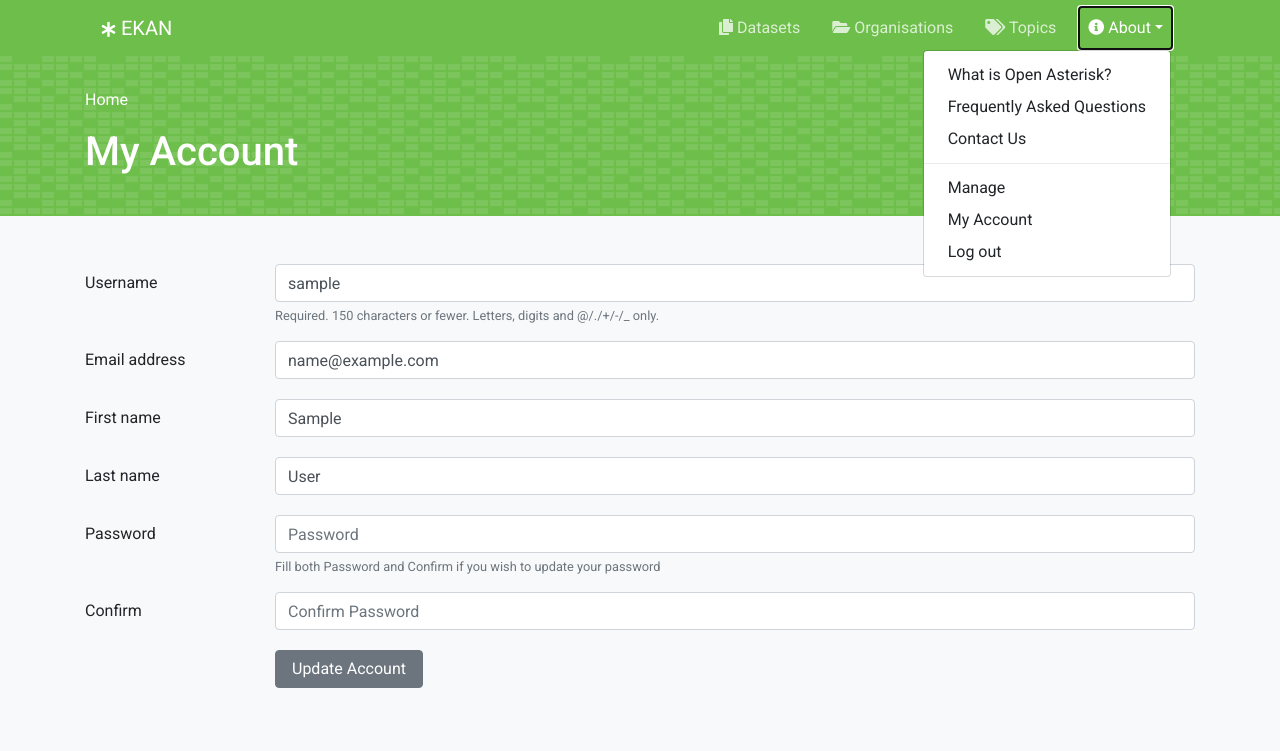
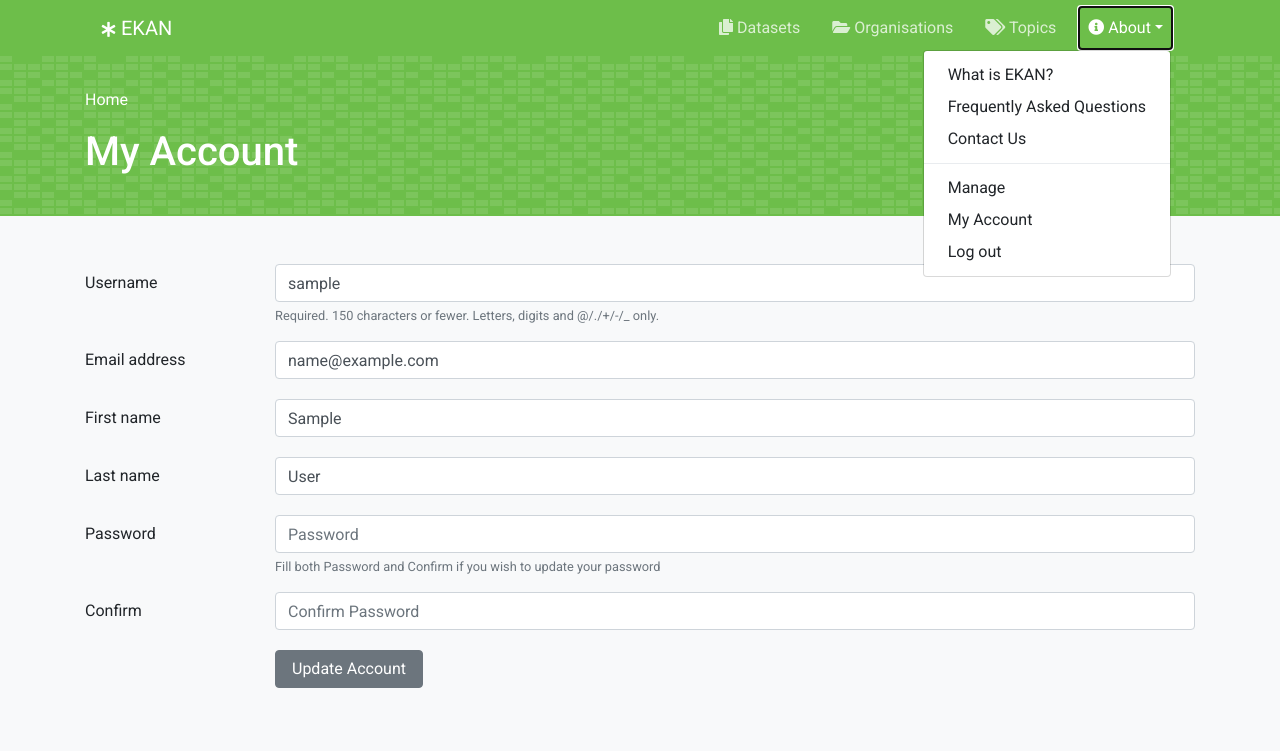
Before and after one commit to schajee/ekan, a Django app: page /account in a window 1280 px wide, after a click on "About". Shown: the top 751 px of the page. Run offline with Django 3.2, Linux system fonts and the light colour scheme; the visitor is signed in with stand-in values (Sample User, id 1); data comes from the database, SQL or seed files in the repository; data that the repository does not hold is empty; some libraries are stand-ins or nearby versions.

Commit message:
Fixed urls

```diff
--- a/web/templates/partials/header.html
+++ b/web/templates/partials/header.html
@@ -27,16 +27,19 @@
             <a class="nav-link dropdown-toggle" href="#" id="navbarDropdown" role="button" data-toggle="dropdown"
               aria-haspopup="true" aria-expanded="false"><i class="fa fa-info-circle"></i> About</a>
             <div class="dropdown-menu dropdown-menu-right" aria-labelledby="navbarDropdown">
-              <a class="dropdown-item" href="{% url 'web:page' 'about' %}">What is Open Asterisk?</a>
+              <a class="dropdown-item" href="{% url 'web:page' 'about' %}">What is {% app_name %}?</a>
               <a class="dropdown-item" href="{% url 'web:page' 'faqs' %}">Frequently Asked Questions</a>
               <a class="dropdown-item" href="{% url 'web:page' 'contact' %}">Contact Us</a>
               <div class="dropdown-divider"></div>
               {% if request.user.is_authenticated %}
+              {% if request.user.is_staff %}
               <a class="dropdown-item" href="{% url 'admin:index' %}">Manage</a>
+              {% endif %}
               <a class="dropdown-item" href="{% url 'web:account' %}">My Account</a>
-              <a class="dropdown-item" href="{% url 'admin:logout' %}">Log out</a>
+              <a class="dropdown-item" href="{% url 'web:logout' %}">Log out</a>
               {% else %}
-              <a class="dropdown-item" href="{% url 'admin:login' %}">Log in</a>
+              <a class="dropdown-item" href="{% url 'web:signup' %}">Sign up</a>
+              <a class="dropdown-item" href="{% url 'web:login' %}">Log in</a>
               {% endif %}
             </div>
           </li>
```
